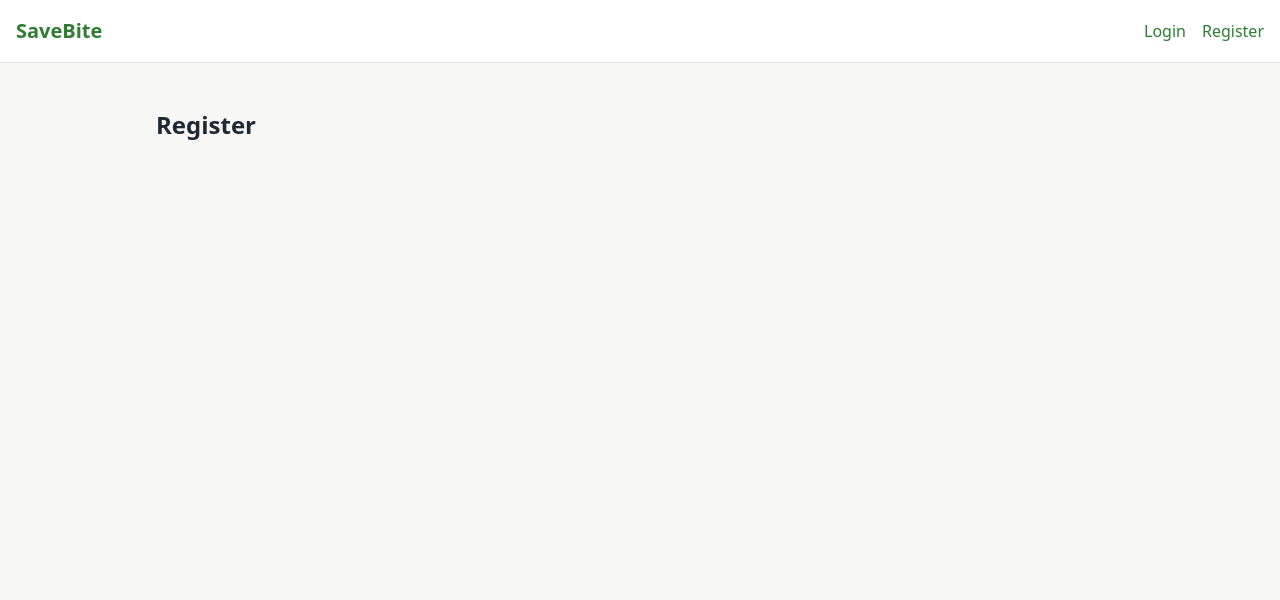
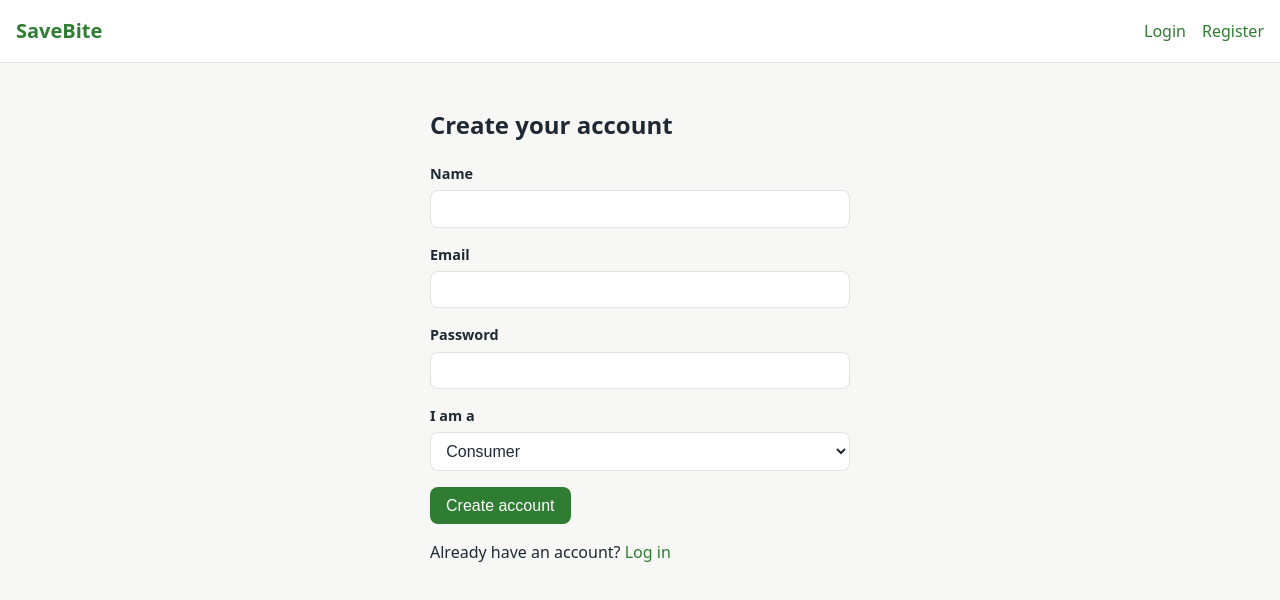
Before and after one commit to Mounir-Ghafir/SaveBite, a React (Vite) app in the folder frontend/: page /register in a window 1280 px wide. Shown: the top 600 px of the page. Built offline with nearby package versions, Linux system fonts and the light colour scheme; no server answers.

Commit message:
feat(ui): register and login

```diff
--- /dev/null
+++ b/frontend/src/components/FormField.jsx
@@ -0,0 +1,19 @@
+function FormField({ label, name, type = 'text', value, onChange, error, children }) {
+  return (
+    <div className="form-field">
+      <label htmlFor={name}>{label}</label>
+      {children || (
+        <input
+          id={name}
+          name={name}
+          type={type}
+          value={value}
+          onChange={onChange}
+        />
+      )}
+      {error && <p className="field-error">{error}</p>}
+    </div>
+  );
+}
+
+export default FormField;
--- /dev/null
+++ b/frontend/src/context/AuthContext.jsx
@@ -0,0 +1,43 @@
+import { createContext, useContext, useState } from 'react';
+
+const AuthContext = createContext(null);
+
+function readStoredUser() {
+  const stored = localStorage.getItem('savebite_user');
+  if (!stored) {
+    return null;
+  }
+  try {
+    return JSON.parse(stored);
+  } catch {
+    return null;
+  }
+}
+
+export function AuthProvider({ children }) {
+  const [user, setUser] = useState(readStoredUser);
+  const [token, setToken] = useState(() => localStorage.getItem('savebite_token'));
+
+  function login(data) {
+    localStorage.setItem('savebite_token', data.token);
+    localStorage.setItem('savebite_user', JSON.stringify(data.user));
+    setToken(data.token);
+    setUser(data.user);
+  }
+
+  function logout() {
+    localStorage.removeItem('savebite_token');
+    localStorage.removeItem('savebite_user');
+    setToken(null);
+    setUser(null);
+  }
+
+  const isStore = user ? user.role === 'store' : false;
+  const value = { user, token, isStore, login, logout };
+
+  return <AuthContext.Provider value={value}>{children}</AuthContext.Provider>;
+}
+
+export function useAuth() {
+  return useContext(AuthContext);
+}
--- a/frontend/src/index.css
+++ b/frontend/src/index.css
@@ -64,6 +64,74 @@ a:hover {
   padding: 3rem 1rem;
 }
 
+.form-page {
+  max-width: 420px;
+  margin: 0 auto;
+}
+
+.form-field {
+  display: flex;
+  flex-direction: column;
+  gap: 0.35rem;
+  margin-bottom: 1rem;
+}
+
+.form-field label {
+  font-weight: 600;
+  font-size: 0.9rem;
+}
+
+.form-field input,
+.form-field select {
+  padding: 0.55rem 0.7rem;
+  border: 1px solid var(--color-border);
+  border-radius: var(--radius);
+  font-size: 1rem;
+  background: var(--color-surface);
+  color: var(--color-text);
+}
+
+.field-error {
+  margin: 0;
+  color: var(--color-danger);
+  font-size: 0.85rem;
+}
+
+.alert {
+  padding: 0.7rem 0.9rem;
+  border-radius: var(--radius);
+  margin-bottom: 1rem;
+}
+
+.alert-error {
+  background: #fdecea;
+  color: var(--color-danger);
+}
+
+.alert-warning {
+  background: #fff8e1;
+  color: #8a6d00;
+}
+
+button {
+  padding: 0.6rem 1rem;
+  background: var(--color-primary);
+  color: #ffffff;
+  border: none;
+  border-radius: var(--radius);
+  font-size: 1rem;
+  cursor: pointer;
+}
+
+button:hover:not(:disabled) {
+  background: var(--color-primary-dark);
+}
+
+button:disabled {
+  opacity: 0.6;
+  cursor: not-allowed;
+}
+
 @media (max-width: 600px) {
   .container {
     padding: 1rem 0.75rem;
--- a/frontend/src/main.jsx
+++ b/frontend/src/main.jsx
@@ -1,13 +1,16 @@
 import { StrictMode } from 'react';
 import { createRoot } from 'react-dom/client';
 import { BrowserRouter } from 'react-router-dom';
+import { AuthProvider } from './context/AuthContext.jsx';
 import App from './App.jsx';
 import './index.css';
 
 createRoot(document.getElementById('root')).render(
   <StrictMode>
     <BrowserRouter>
-      <App />
+      <AuthProvider>
+        <App />
+      </AuthProvider>
     </BrowserRouter>
   </StrictMode>
 );
--- a/frontend/src/pages/Login.jsx
+++ b/frontend/src/pages/Login.jsx
@@ -1,7 +1,103 @@
+import { useState } from 'react';
+import { Link, useNavigate, useSearchParams } from 'react-router-dom';
+import api from '../api/axios.js';
+import { useAuth } from '../context/AuthContext.jsx';
+import FormField from '../components/FormField.jsx';
+
 function Login() {
+  const navigate = useNavigate();
+  const [searchParams] = useSearchParams();
+  const { login } = useAuth();
+
+  const expired = searchParams.get('expired') === '1';
+
+  const [form, setForm] = useState({ email: '', password: '' });
+  const [errors, setErrors] = useState({});
+  const [serverError, setServerError] = useState('');
+  const [loading, setLoading] = useState(false);
+
+  function handleChange(event) {
+    const { name, value } = event.target;
+    setForm({ ...form, [name]: value });
+  }
+
+  function validate() {
+    const nextErrors = {};
+
+    if (form.email.trim() === '') {
+      nextErrors.email = 'Email is required.';
+    }
+    if (form.password === '') {
+      nextErrors.password = 'Password is required.';
+    }
+
+    setErrors(nextErrors);
+    return Object.keys(nextErrors).length === 0;
+  }
+
+  async function handleSubmit(event) {
+    event.preventDefault();
+    setServerError('');
+
+    if (!validate()) {
+      return;
+    }
+
+    setLoading(true);
+
+    try {
+      const response = await api.post('/auth/login', form);
+      login(response.data);
+      navigate(response.data.user.role === 'store' ? '/dashboard' : '/items');
+    } catch (error) {
+      if (error.response) {
+        const data = error.response.data;
+        setServerError(data.errors ? data.errors.join(' ') : data.message);
+      } else {
+        setServerError('Cannot reach the server.');
+      }
+    } finally {
+      setLoading(false);
+    }
+  }
+
   return (
-    <section>
-      <h1>Login</h1>
+    <section className="form-page">
+      <h1>Log in</h1>
+
+      {expired && (
+        <p className="alert alert-warning">
+          Your session expired. Please log in again.
+        </p>
+      )}
+      {serverError && <p className="alert alert-error">{serverError}</p>}
+
+      <form onSubmit={handleSubmit} noValidate>
+        <FormField
+          label="Email"
+          name="email"
+          type="email"
+          value={form.email}
+          onChange={handleChange}
+          error={errors.email}
+        />
+        <FormField
+          label="Password"
+          name="password"
+          type="password"
+          value={form.password}
+          onChange={handleChange}
+          error={errors.password}
+        />
+
+        <button type="submit" disabled={loading}>
+          {loading ? 'Logging in…' : 'Log in'}
+        </button>
+      </form>
+
+      <p>
+        No account yet? <Link to="/register">Register</Link>
+      </p>
     </section>
   );
 }
--- a/frontend/src/pages/Register.jsx
+++ b/frontend/src/pages/Register.jsx
@@ -1,7 +1,116 @@
+import { useState } from 'react';
+import { Link, useNavigate } from 'react-router-dom';
+import api from '../api/axios.js';
+import { useAuth } from '../context/AuthContext.jsx';
+import FormField from '../components/FormField.jsx';
+
 function Register() {
+  const navigate = useNavigate();
+  const { login } = useAuth();
+
+  const [form, setForm] = useState({
+    name: '',
+    email: '',
+    password: '',
+    role: 'consumer',
+  });
+  const [errors, setErrors] = useState({});
+  const [serverError, setServerError] = useState('');
+  const [loading, setLoading] = useState(false);
+
+  function handleChange(event) {
+    const { name, value } = event.target;
+    setForm({ ...form, [name]: value });
+  }
+
+  function validate() {
+    const nextErrors = {};
+
+    if (form.name.trim().length < 2) {
+      nextErrors.name = 'Enter at least 2 characters.';
+    }
+    if (!/^\S+@\S+\.\S+$/.test(form.email)) {
+      nextErrors.email = 'Enter a valid email address.';
+    }
+    if (form.password.length < 6) {
+      nextErrors.password = 'Use at least 6 characters.';
+    }
+
+    setErrors(nextErrors);
+    return Object.keys(nextErrors).length === 0;
+  }
+
+  async function handleSubmit(event) {
+    event.preventDefault();
+    setServerError('');
+
+    if (!validate()) {
+      return;
+    }
+
+    setLoading(true);
+
+    try {
+      const response = await api.post('/auth/register', form);
+      login(response.data);
+      navigate(response.data.user.role === 'store' ? '/dashboard' : '/items');
+    } catch (error) {
+      if (error.response) {
+        const data = error.response.data;
+        setServerError(data.errors ? data.errors.join(' ') : data.message);
+      } else {
+        setServerError('Cannot reach the server.');
+      }
+    } finally {
+      setLoading(false);
+    }
+  }
+
   return (
-    <section>
-      <h1>Register</h1>
+    <section className="form-page">
+      <h1>Create your account</h1>
+
+      {serverError && <p className="alert alert-error">{serverError}</p>}
+
+      <form onSubmit={handleSubmit} noValidate>
+        <FormField
+          label={form.role === 'store' ? 'Store name' : 'Name'}
+          name="name"
+          value={form.name}
+          onChange={handleChange}
+          error={errors.name}
+        />
+        <FormField
+          label="Email"
+          name="email"
+          type="email"
+          value={form.email}
+          onChange={handleChange}
+          error={errors.email}
+        />
+        <FormField
+          label="Password"
+          name="password"
+          type="password"
+          value={form.password}
+          onChange={handleChange}
+          error={errors.password}
+        />
+        <FormField label="I am a" name="role">
+          <select id="role" name="role" value={form.role} onChange={handleChange}>
+            <option value="consumer">Consumer</option>
+            <option value="store">Store</option>
+          </select>
+        </FormField>
+
+        <button type="submit" disabled={loading}>
+          {loading ? 'Creating account…' : 'Create account'}
+        </button>
+      </form>
+
+      <p>
+        Already have an account? <Link to="/login">Log in</Link>
+      </p>
     </section>
   );
 }
```
